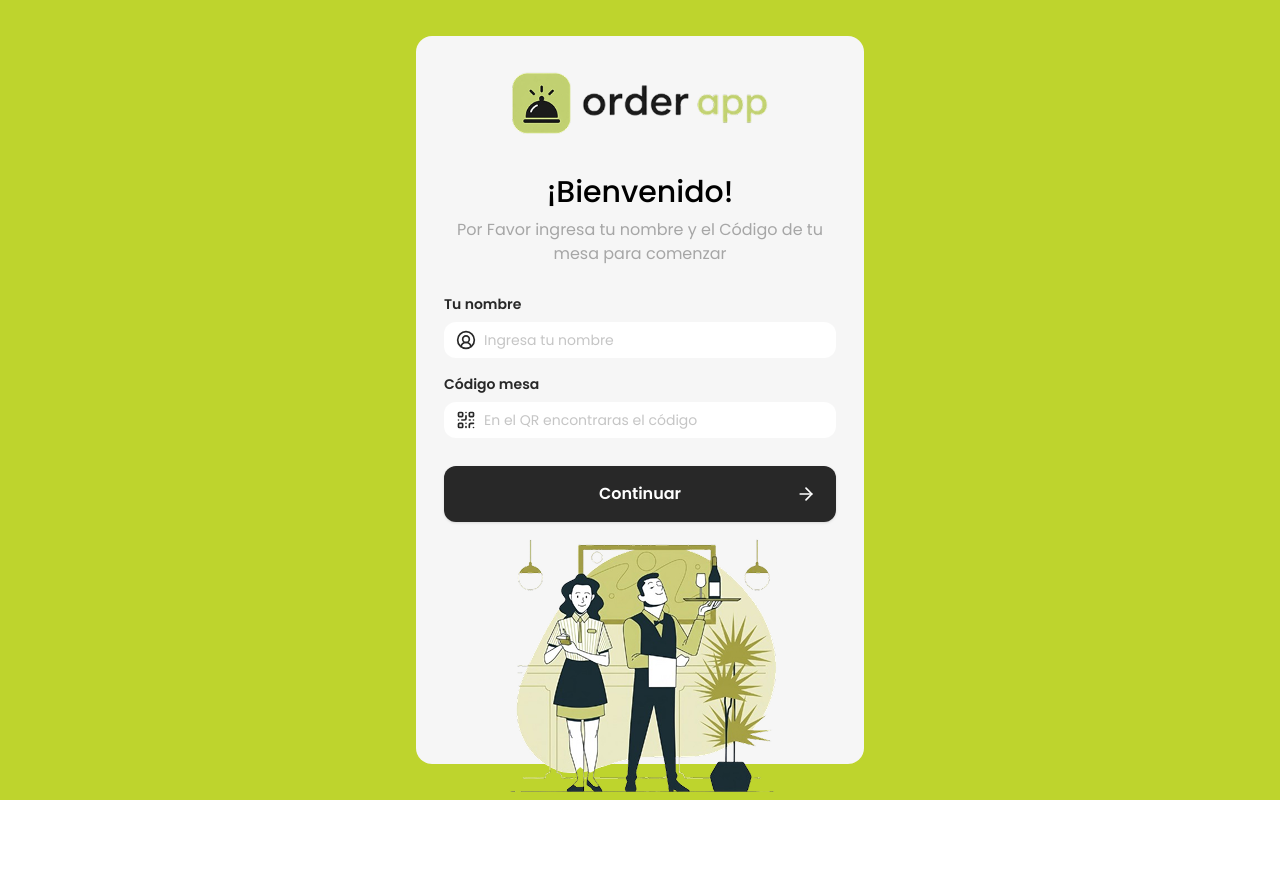
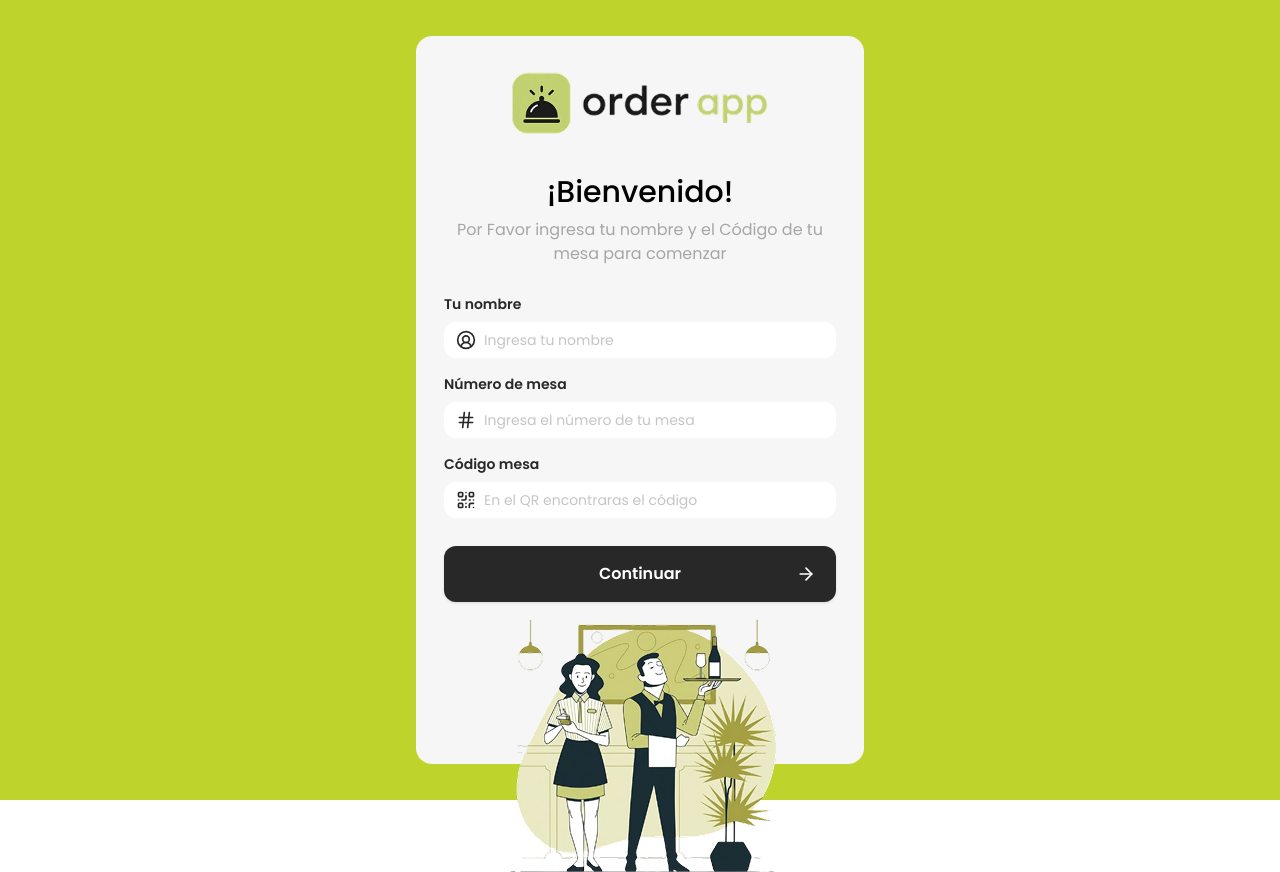
Before and after one commit to Hackathon-LegalSuite/order-app-front, a React (Vite) app: page /init in a window 1280 px wide. Before the commit the page ends 800 px from the top, so only its background shows below. Built offline with nearby package versions, Linux system fonts and the light colour scheme.

Commit message:
Fix input login client

```diff
--- a/src/features/loginclient/components/FormLoginClient.tsx
+++ b/src/features/loginclient/components/FormLoginClient.tsx
@@ -6,24 +6,22 @@ import meseros from '@assets/images/meseros.png'
 import { useClientAuth } from '@/features/loginclient/hooks/useClientAuth.ts'
 import ComponentFloatingMessage from '@/shared/components/overlays/ComponentFloatingMessage.tsx'
 
-import { CircleUserRound, QrCode, ArrowRight } from 'lucide-react'
+import { CircleUserRound, QrCode, ArrowRight, Hash } from 'lucide-react'
 
 const FormLoginClient = () => {
   const { idmesa } = useParams<{ idmesa: string }>()
   const [clientName, setClientName] = useState('')
   const [mesaCode, setMesaCode] = useState('')
+  const [tableNumber, setTableNumber] = useState('')
   const navigate = useNavigate()
   const { login, error, status } = useClientAuth()
 
   const handleSubmit = async (event: React.FormEvent<HTMLFormElement>) => {
     event.preventDefault()
 
-    if (!idmesa) {
-      return
-    }
+    const resolvedMesaId = idmesa ? Number(idmesa) : Number(tableNumber)
 
-    const mesaId = Number(idmesa)
-    if (Number.isNaN(mesaId)) {
+    if (Number.isNaN(resolvedMesaId) || resolvedMesaId <= 0) {
       return
     }
 
@@ -31,12 +29,16 @@ const FormLoginClient = () => {
       return
     }
 
-    const auth = await login(mesaId, {
+    if (!idmesa && !tableNumber.trim()) {
+      return
+    }
+
+    const auth = await login(resolvedMesaId, {
       nombre: clientName.trim(),
       codigoMesa: mesaCode.trim(),
     })
     if (auth) {
-      navigate(`/init/${mesaId}/products`)
+      navigate(`/init/${resolvedMesaId}/products`)
     }
   }
 
@@ -73,6 +75,18 @@ const FormLoginClient = () => {
             value={clientName}
             onChange={(event) => setClientName(event.target.value)}
           />
+          {!idmesa && (
+            <ComponentInput
+              placeholder="Ingresa el número de tu mesa"
+              label="Número de mesa"
+              type="number"
+              labelClassName="text-one"
+              activeClassName="focus-within:ring-item"
+              icon={Hash}
+              value={tableNumber}
+              onChange={(event) => setTableNumber(event.target.value)}
+            />
+          )}
           <ComponentInput
             placeholder="En el QR encontraras el código"
             label="Código mesa"
```
